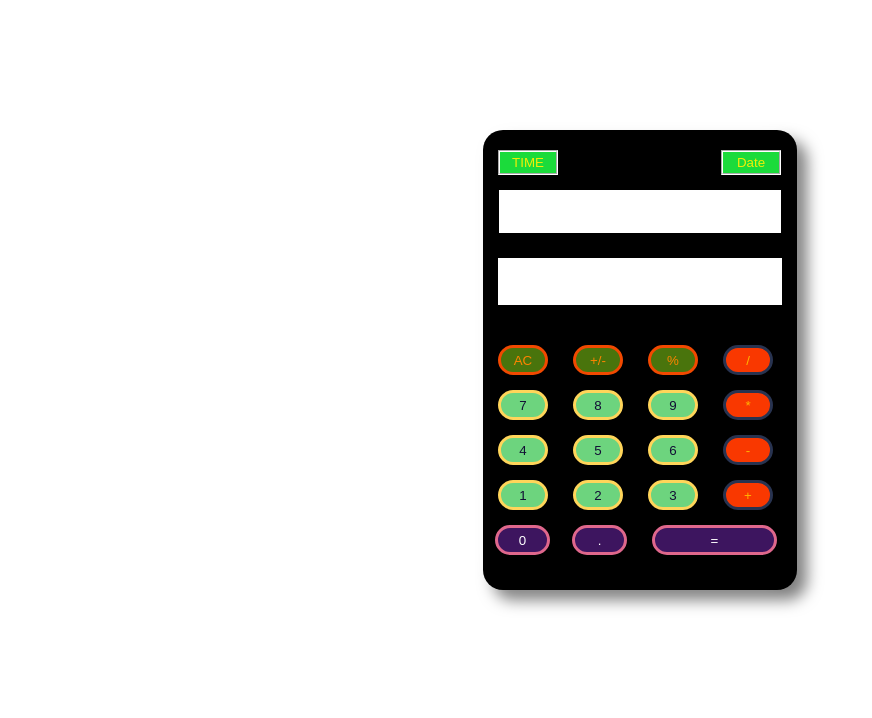
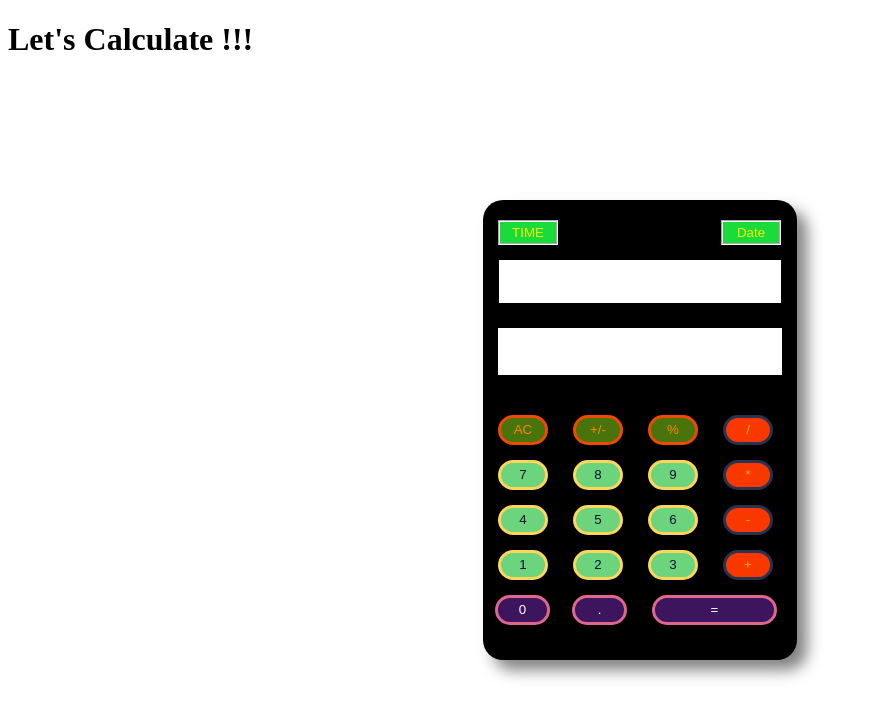
Before and after one commit to jahanzaibali786/My-Calculator, a plain HTML site: page index.html in a window 1280 px wide. Shown: the whole page, without its empty margins (0-872 px from the left). Drawn offline with Linux system fonts and the light colour scheme.

Commit message:
Update index.html

```diff
--- a/index.html
+++ b/index.html
@@ -12,7 +12,7 @@
 </head>
 
 <body>
-
+<h1>Let's Calculate !!! </h1>
         <div class="calculator_container">
                 <div class="calculator_iphone">
                         <button class="time" id="calculator_time" onclick="time()">TIME</button>
```
